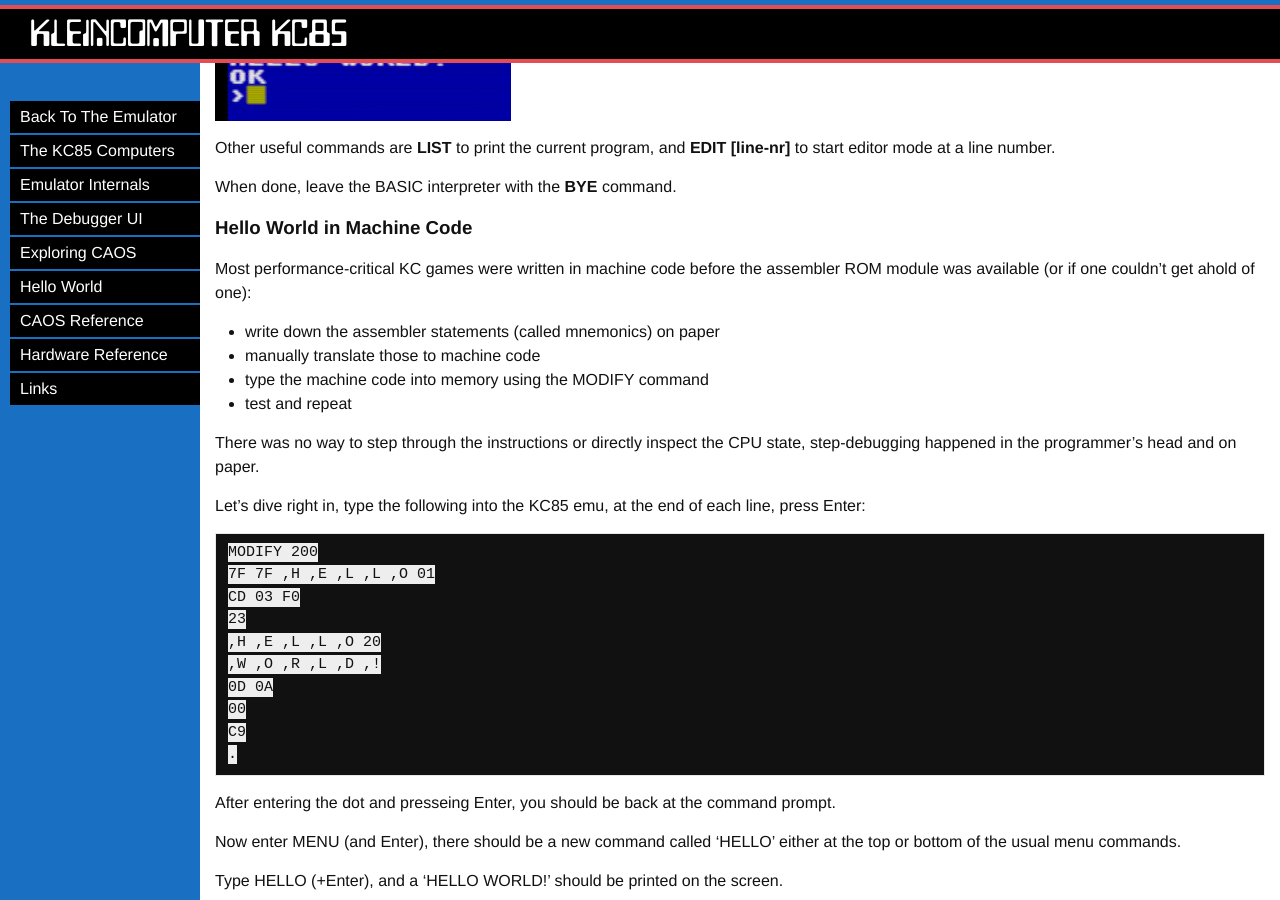
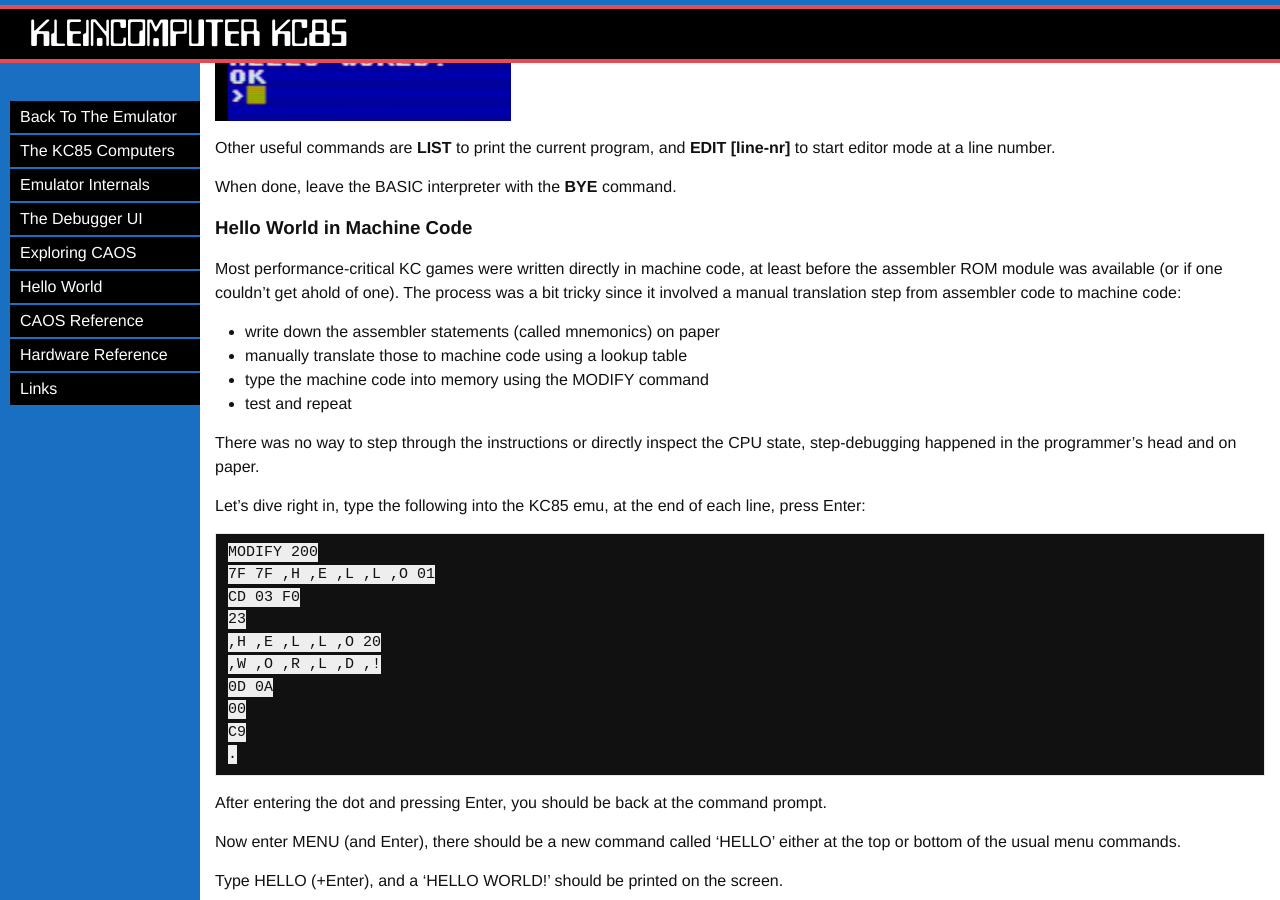
Before and after one commit to floooh/yakc, a Jekyll site: the page built from web/p035_helloworld.md, in a window 1280 px wide and 900 px high, scrolled down 1536 px. Built offline with Jekyll 4.4.1, drawn with Linux system fonts in a browser that asks for light colours; some of the changed text lies outside the part shown.

Commit message:
Webpage typos

```diff
--- a/web/p035_helloworld.md
+++ b/web/p035_helloworld.md
@@ -60,11 +60,13 @@
 
 ### Hello World in Machine Code
 
-Most performance-critical KC games were written in machine code before the
-assembler ROM module was available (or if one couldn't get ahold of one):
+Most performance-critical KC games were written directly in machine code, at
+least before the assembler ROM module was available (or if one couldn't get
+ahold of one). The process was a bit tricky since it involved a manual
+translation step from assembler code to machine code:
 
 - write down the assembler statements (called mnemonics) on paper
-- manually translate those to machine code
+- manually translate those to machine code using a lookup table
 - type the machine code into memory using the MODIFY command
 - test and repeat
 
@@ -87,7 +89,7 @@
 .
 ~~~
 
-After entering the dot and presseing Enter, you should be back at the
+After entering the dot and pressing Enter, you should be back at the
 command prompt.
 
 Now enter MENU (and Enter), there should be a new command called 'HELLO'
@@ -337,8 +339,8 @@
 LOOP:   PUSH AF
 ~~~
 This clears the register A to zero, and saves it on the stack. A will become
-our foreground color value and loop counter. The **LOOP:** marks the
-beginning of our loop.
+the foreground color value and loop counter. The **LOOP:** label marks the
+beginning of the loop.
 
 ~~~
         LD L,A
```
Also changed, not shown: other parts of web/p035_helloworld.md (+2 -2 lines), web/p050_hwref.md (+1 -1 lines).
